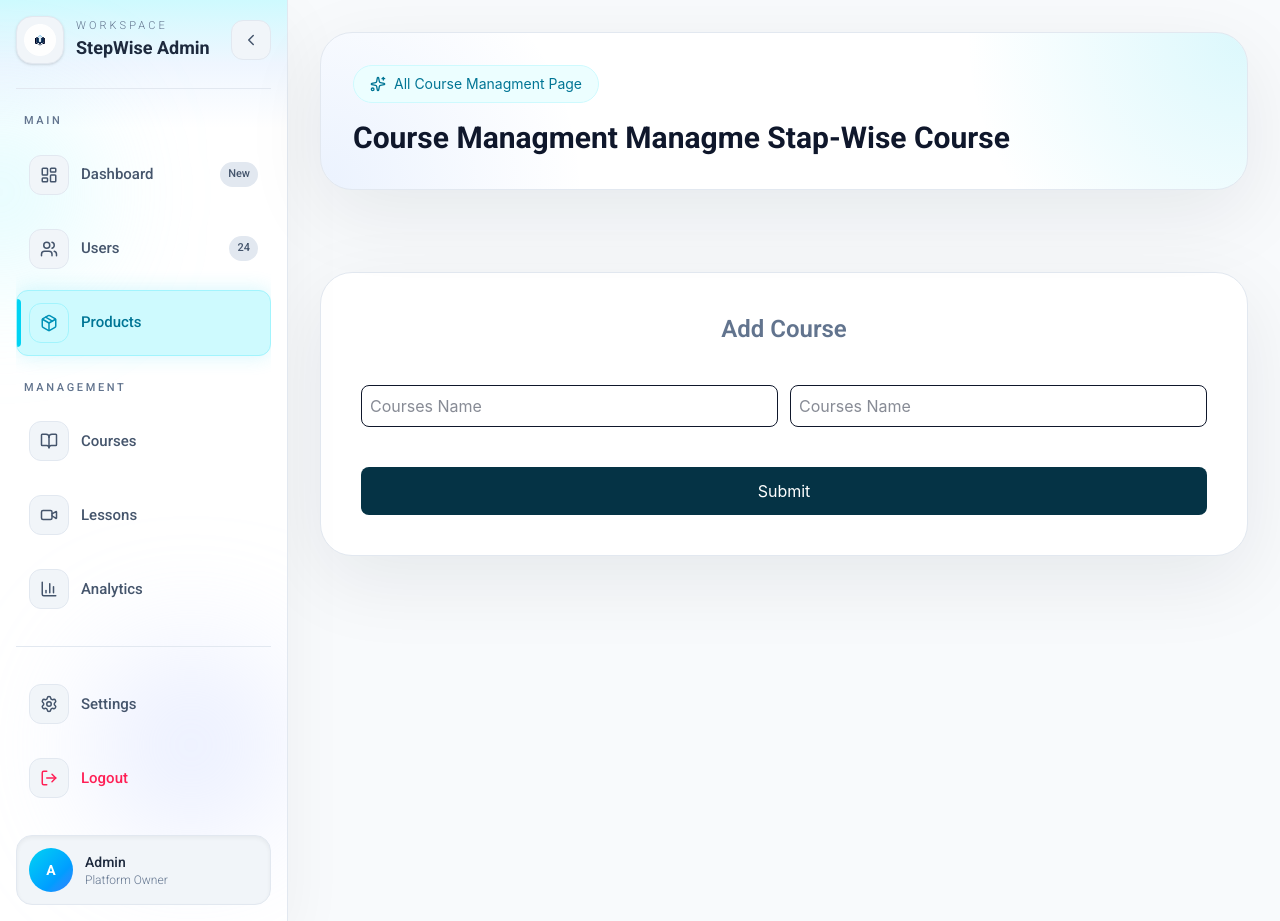
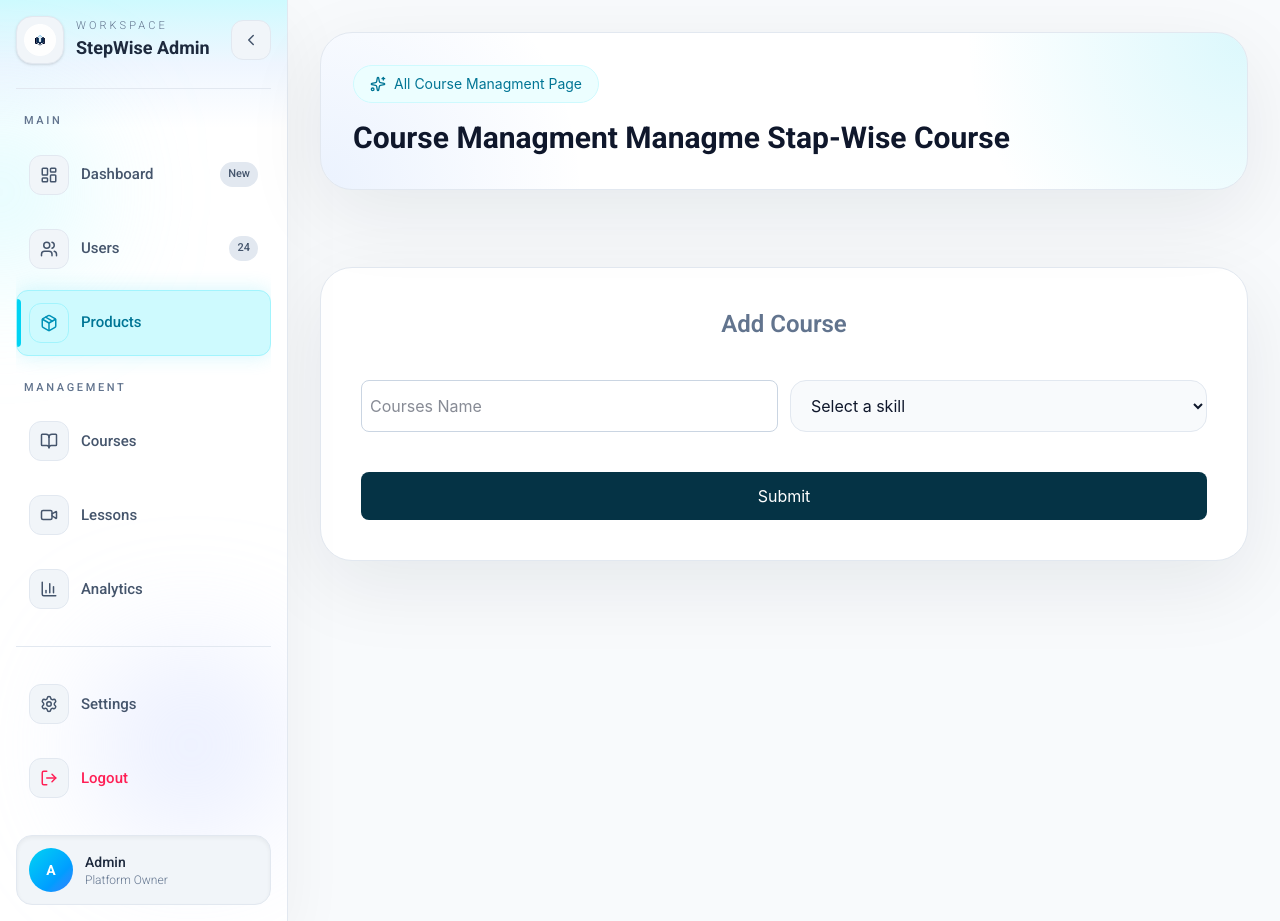
Before and after one commit to Step-Wise-Roadmaps/Step-Wise, a React (Vite) app in the folder Frontend/: page /admin-dashboard/addcourse in a window 1280 px wide. Built offline with nearby package versions, Linux system fonts and the light colour scheme; no server answers; sample sign-in values are in the browser's storage.

Commit message:
refactor: change input to select input

```diff
--- a/Frontend/src/components/CourseManagement/AddCourse.jsx
+++ b/Frontend/src/components/CourseManagement/AddCourse.jsx
@@ -31,9 +31,17 @@ function AddCourse() {
                     <h1 className='text-center roboto-semibold text-2xl text-slate-500'>Add Course</h1>
 
                     <div className='grid grid-cols-1 md:grid-cols-2 gap-3'>
-                        <input type="text" placeholder='Courses Name' className='outline-none border border-slate-900 p-2 rounded-lg' />
+                        <input type="text" placeholder='Courses Name' className='outline-none transition hover:border-slate-300 bg-transparent focus:border-cyan-400  border border-slate-300 p-2 rounded-lg' />
 
-                        <input type="text" placeholder='Courses Name' className='outline-none border border-slate-900 p-2 rounded-lg' />
+                        <select
+                            id="selected_skill_id"
+                            className="w-full rounded-2xl border border-slate-200 bg-slate-50 px-4 py-3.5 text-sm text-slate-900 outline-none transition hover:border-slate-300 focus:border-cyan-400 focus:bg-white focus:ring-4 focus:ring-cyan-500/10 sm:text-base"
+                            name="selected_skill_id">
+                            <option value="">Select a skill</option>
+                            <option value="1">Photoshop</option>
+                            <option value="2">Web Development</option>
+                            <option value="3">UI/UX Design</option>
+                        </select>
                     </div>
 
                     <button className='bg-cyan-950 text-white hover:bg-cyan-800 duration-200 cursor-pointer w-full p-3 rounded-lg'>Submit</button>
--- a/Frontend/src/components/UserManagement/UsersTable.jsx
+++ b/Frontend/src/components/UserManagement/UsersTable.jsx
@@ -16,7 +16,7 @@ function UsersTable({ users, isLoading, deleteUser, search, setSearch }) {
         </div>
 
         <div className='relative mt-5 w-full'>
-          <div className='overflow-x-auto'>
+          <div className='overflow-auto'>
             <div className='p-4 md:p-6 min-w-[1120px] border border-slate-200 rounded-2xl shadow-[0_24px_80px_rgba(15,23,42,0.08)]'>
 
               <TableHeader />
```
